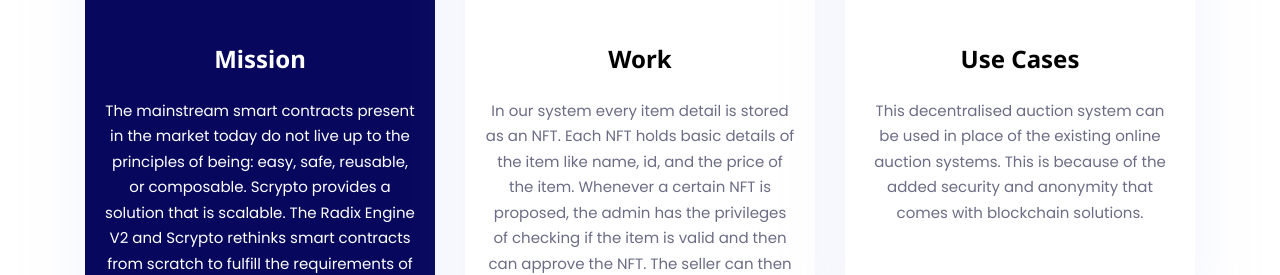
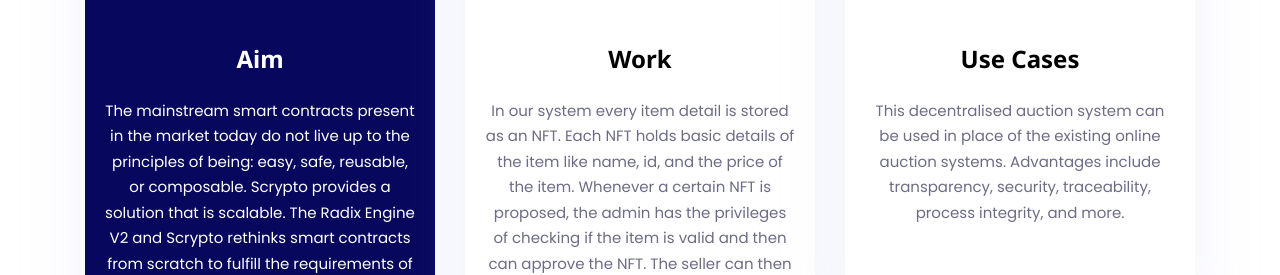
Before and after one commit to Adeptness-Cautious/Adeptness-Cautious.github.io, a plain HTML site: page index.html in a window 1280 px wide. Shown: the part 1410-1685 px from the top of the page. Drawn offline with Linux system fonts and the light colour scheme; some packages are replaced by stand-ins of ours.

Commit message:
Made minor changes

```diff
--- a/index.html
+++ b/index.html
@@ -115,7 +115,7 @@
                 class="icon-lg icon-box bg-gradient-primary rounded-circle ti-palette mb-5 d-inline-block text-white"></i>
               <i class="icon-lg icon-watermark text-white ti-palette"></i>
             </div>
-            <h4 class="mb-4">Mission</h4>
+            <h4 class="mb-4">Aim</h4>
             <p>The mainstream smart contracts present in the market today do not live up to the principles of being: easy, safe, reusable, or composable. Scrypto provides a solution that is scalable. The Radix Engine V2 and Scrypto rethinks smart contracts from scratch to fulfill the requirements of DeFi applications.</p>
           </div>
         </div>
@@ -142,7 +142,7 @@
               <i class="icon-lg icon-watermark text-white ti-announcement"></i>
             </div>
             <h4 class="mb-4">Use Cases</h4>
-            <p>This decentralised auction system can be used in place of the existing online auction systems. This is because of the added security and anonymity that comes with blockchain solutions. </p>
+            <p>This decentralised auction system can be used in place of the existing online auction systems. Advantages include transparency, security, traceability, process integrity, and more. </p>
           </div>
         </div>
       </div>
```
